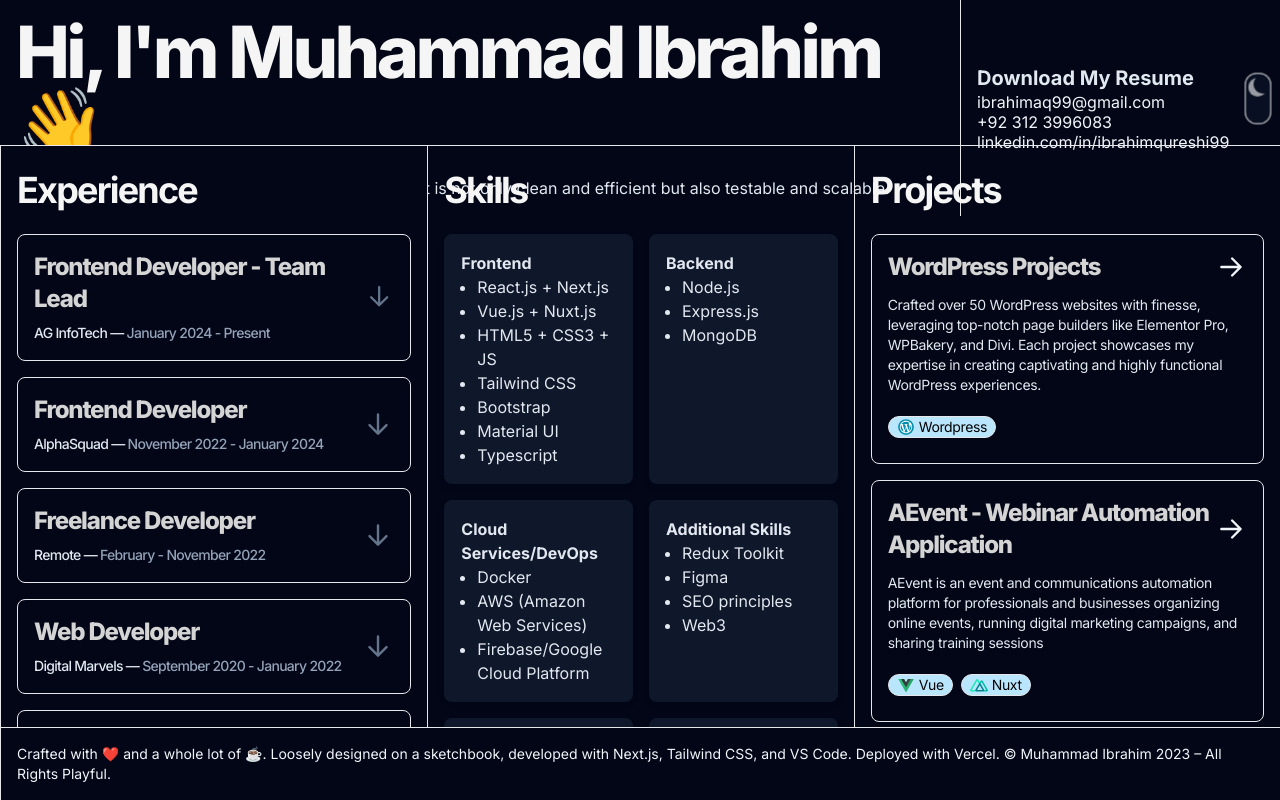
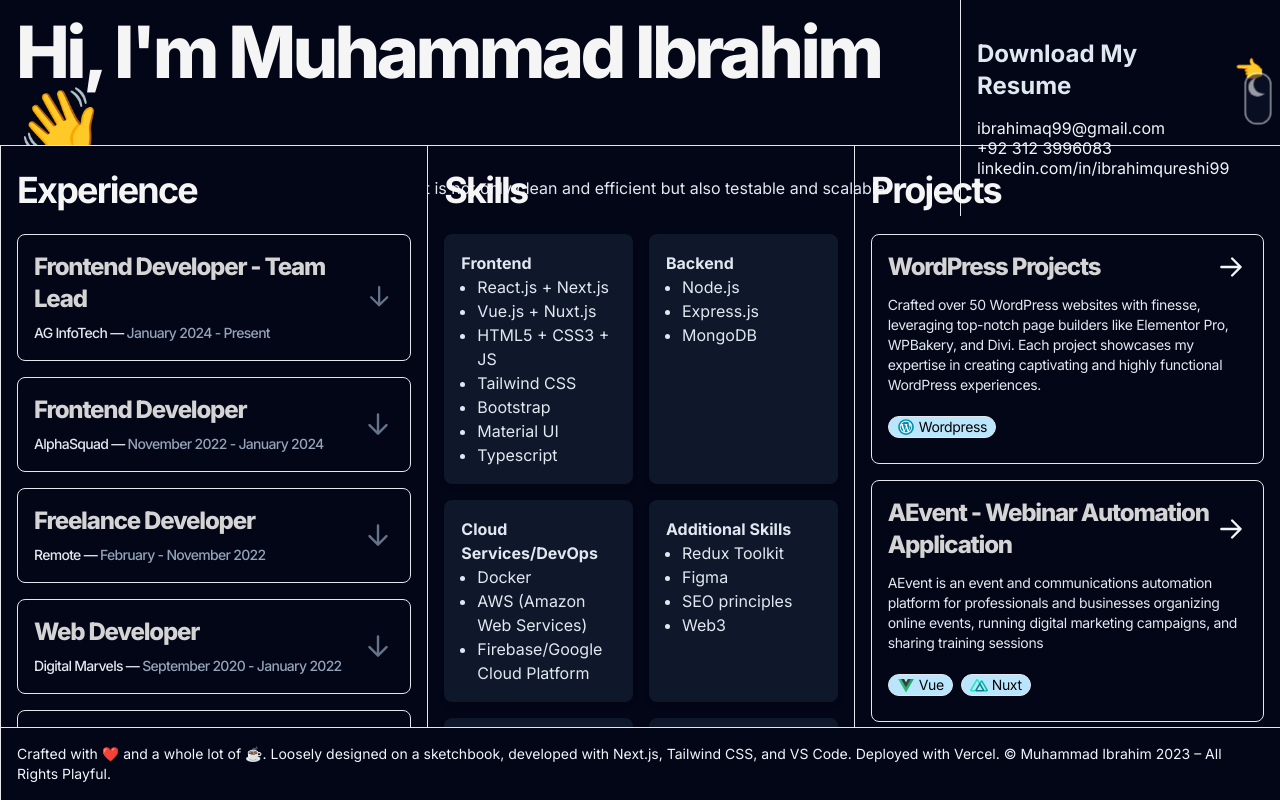
Before and after one commit to ibmaq/personal-portfolio-v2, a Next.js app: page / in a window 1280 px wide. Built offline with nearby package versions, Linux system fonts and the light colour scheme.

Commit message:
Download resume - modal added with UI

```diff
--- a/src/app/Components/Sections/Contact.js
+++ b/src/app/Components/Sections/Contact.js
@@ -1,26 +1,66 @@
 "use client";
 
 import { useState } from "react";
-import Link from "next/link";
 
 export default function Contact() {
-  const [cardHoverID, setCardHoverID] = useState(-1);
-  const [stackHover, setStackHover] = useState({
-    cardID: -1,
-    pillID: -1,
-  });
+  const [showDownloadModal, setShowDownloadModal] = useState(false);
   return (
     <>
-      <ul className="leading-5">
-        <li className="font-bold text-slate-800 dark:text-slate-200 text-xl transition-all ease-in-out duration-300">
-          <a href="/resume.pdf" download={true}>
-            {/* 👉 */}
-            <span
-              className="hover:bg-gradient-to-r hover:from-indigo-500 hover:via-purple-500 hover:to-pink-500 transition duration-300 ease-in-out hover:text-transparent hover:bg-clip-text"
-            >
+      <ul className="leading-5 ">
+        <li className="hidden sm:block font-bold text-slate-800 dark:text-slate-200 text-2xl pb-4 relative">
+          <div
+            onClick={() => setShowDownloadModal(!showDownloadModal)}
+            className="flex gap-1 items-center cursor-pointer select-none"
+          >
+            <span className="hover:bg-gradient-to-r hover:from-indigo-500 hover:via-purple-500 hover:to-pink-500 transition duration-300 ease-in-out hover:text-transparent hover:bg-clip-text">
               Download My Resume
             </span>
-          </a>
+            <span>👈</span>
+          </div>
+          {/* Modal content */}
+          <div
+            className={`absolute p-8 w-full max-w-sm bg-white dark:bg-slate-900 rounded-xl z-30 border border-white transition-all ease-out duration-300 overflow-hidden border-t ${
+              showDownloadModal ? "max-h-screen mt-3" : "max-h-0"
+            }`}
+            style={{
+              height: showDownloadModal ? "auto" : 0,
+              opacity: showDownloadModal ? 1 : 0,
+            }}
+          >
+            <div className="flex flex-col gap-4">
+              <a
+                href="/resume.pdf"
+                download={true}
+                className="text-lg bg-slate-300 hover:bg-slate-400 dark:bg-slate-700 dark:hover:bg-slate-500 text-center p-2 rounded-2xl transition-all ease-out duration-300"
+              >
+                Download Resume
+              </a>
+              <a
+                href="/resume.pdf"
+                download={true}
+                className="text-lg bg-slate-300 hover:bg-slate-400 dark:bg-slate-700 dark:hover:bg-slate-500 text-center p-2 rounded-2xl transition-all ease-out duration-300"
+              >
+                Download Europass CV
+              </a>
+              <div
+                className="text-lg bg-rose-500 hover:bg-red-600 dark:bg-rose-800 dark:hover:bg-red-600 text-center p-2 rounded-2xl cursor-pointer transition-all ease-out duration-300 relative group text-white"
+                onClick={() => setShowDownloadModal(false)}
+              >
+                <p>Maybe Later</p>
+                <p className="absolute -right-3 -top-3 text-2xl">
+                  <span className="inline-block group-hover:hidden">🙁</span>
+                  <span className="hidden group-hover:inline-block">😢</span>
+                </p>
+              </div>
+            </div>
+          </div>
+          {/* backdrop */}
+          {showDownloadModal && (
+            <div
+              className="fixed top-0 left-0 w-full h-screen z-20 bg-black/30 cursor-default"
+              onClick={() => setShowDownloadModal(false)}
+            ></div>
+          )}
         </li>
         <li>
           <a href="mailto:ibrahimaq99@gmail.com">ibrahimaq99@gmail.com</a>
--- a/src/app/Components/Sections/Experience.js
+++ b/src/app/Components/Sections/Experience.js
@@ -168,7 +168,7 @@ export default function Experience() {
                   <div
                     className={`transition-all ease-out duration-300 overflow-hidden border-t ${
                       cardHoverID === item.id
-                        ? "max-h-screen  pt-2 mt-3"
+                        ? "max-h-screen pt-2 mt-3"
                         : "max-h-0"
                     }`}
                     style={{
```
